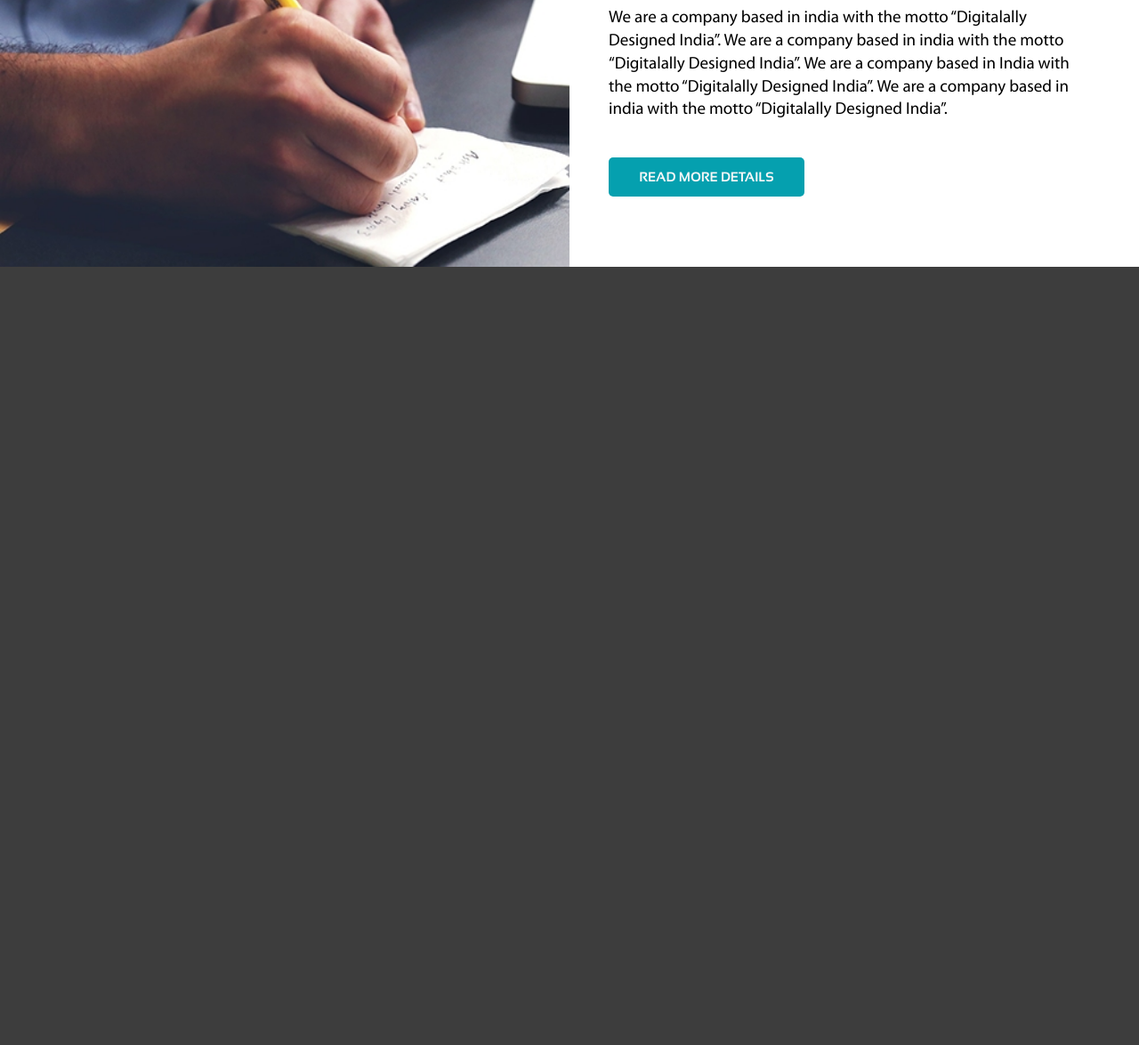
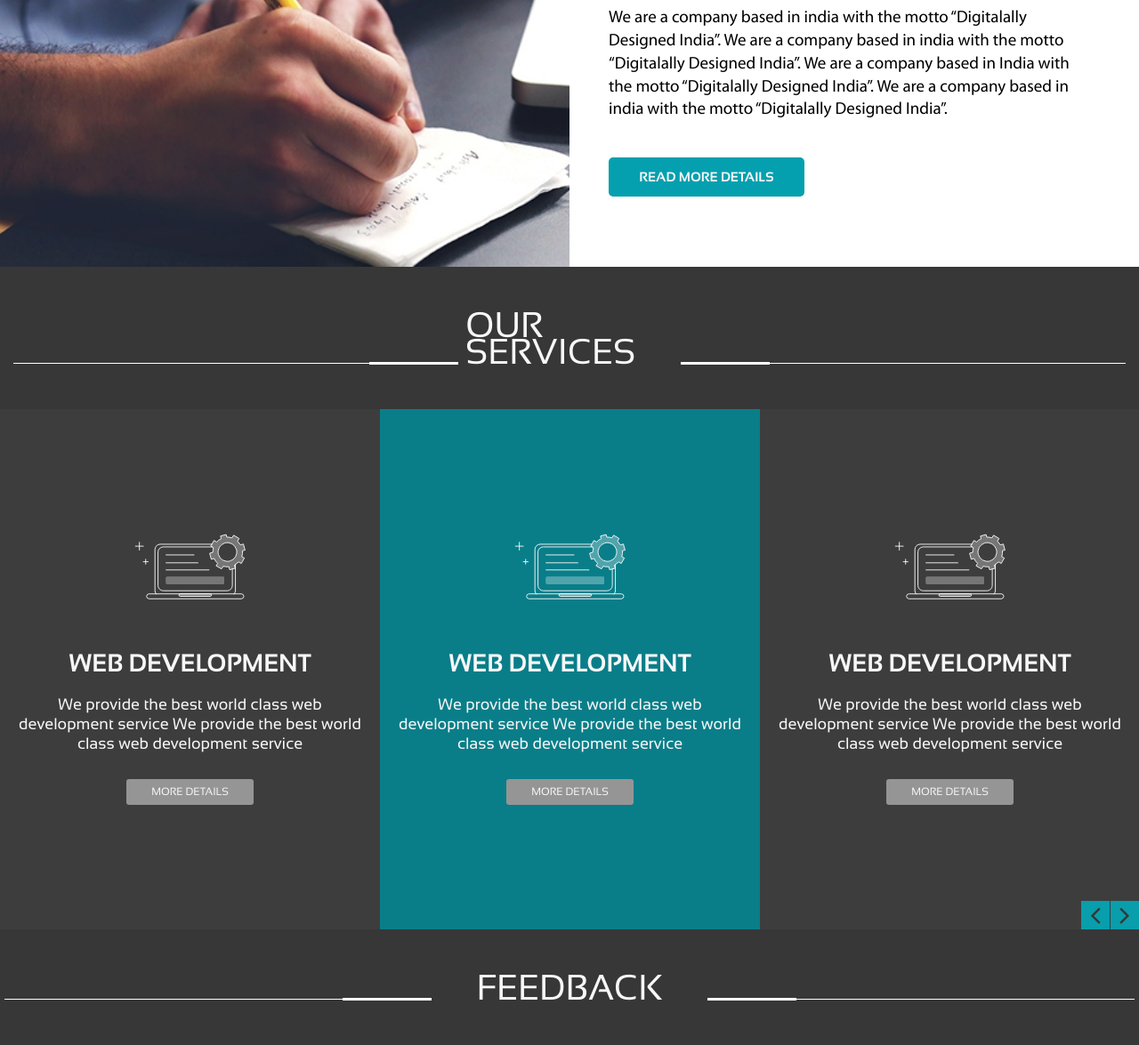
Before and after one commit to Romchikronik/maket-dlya-korporativnogo-sajta, a plain HTML site: page index.html in a window 1280 px wide. Shown: the part 815-1990 px from the top of the page at 89% size. Before the commit the page ends 1115 px from the top, so only its background shows below. Drawn offline with Linux system fonts and the light colour scheme.

Commit message:
дошел до третьего слайдера

```diff
--- a/css/style.css
+++ b/css/style.css
@@ -243,3 +243,106 @@ z-index: 54;
     background: #fff;
     color: #05a0af;
 }
+
+.header-title{
+    padding: 50px 0;
+    background: #373737;
+}
+
+.header-title h2{
+    color: #f7f7f7;
+    font-size: 40px;
+    line-height: 30px;
+    margin: 0 8px;
+}
+
+.header-title-line .thin-line{
+    width: 400px;
+    height: 1px;
+    background: #fff;
+}
+
+.header-title-line .bold-line{
+    width: 100px;
+    height: 3px;
+    background: #fff;
+}
+
+.web-slider .slick-slide{
+    padding: 140px 15px;
+    text-align: center;
+}
+
+.web-slider .slick-slide img{
+    margin: 0 auto 55px;
+}
+
+.web-slider h3{
+    color: #f7f7f7;
+    font-size: 28px;
+    font-weight: 700;
+    text-transform: uppercase;
+    margin-bottom: 18px;
+}
+
+.web-slider p{
+    color: #f7f7f7;
+    font-size: 18px;
+    line-height: 22px;
+    margin-bottom: 29px;
+}
+
+.web-slider a{
+    display: inline-flex;
+    width: 143px;
+    height: 29px;
+    background: #959595;
+    color: #f7f7f7;
+    font-size: 12px;
+    align-items: center;
+    justify-content: center;
+    border-radius: 3px;
+    border: 1px solid transparent;
+    transition: 0.6s;
+}
+
+.web-slider a:hover{
+    border-color: #959595;
+    background: #fff;
+    color: #959595;
+}
+
+.web-slider .slick-center{
+    background: #097e89;
+}
+
+.web-slider{
+    position: relative;
+}
+
+ .web-slick-arrow{
+width: 32px;
+height: 32px;
+background: #089eac;
+color: #373636;
+outline: none !important;
+border: none;
+font-size: 32px;
+line-height: 10px;
+position: absolute;
+z-index: 22;
+bottom: 0;
+right: 0;
+}
+
+.web-prev-arrow{
+    right: 33px;
+}
+
+.feedback{
+    margin: 0 50px !important;
+}
+
+.feedback-title .thin-line{
+    width: 380px;
+}
--- a/index.html
+++ b/index.html
@@ -95,10 +95,68 @@
       </div>
     </section>
 
+    <section class="header-title">
+      <div class="container-fluid d-flex justify-content-center align-items-end">
+        <div class="header-title-line d-flex align-items-center">
+          <div class="thin-line"></div>
+          <div class="bold-line"></div>
+        </div>
+        <h2>OUR SERVICES</h2>
+        <div class="header-title-line d-flex align-items-center">
+          <div class="bold-line"></div>
+          <div class="thin-line"></div>
+        </div>
+      </div>
+    </section>
 
+    <section class="web">
+      <div class="web-slider">
+        <div class="web-slide-content">
+          <img src="images/web_img.png" alt="">
+          <h3>Web DEVELOPMENT</h3>
+          <p>We provide the best world class web development service We provide the best world class web development service</p>
+          <a href="">MORE DETAILS</a>
+        </div>
+        <div class="web-slide-content">
+          <img src="images/web_img.png" alt="">
+          <h3>Web DEVELOPMENT</h3>
+          <p>We provide the best world class web development service We provide the best world class web development service</p>
+          <a href="">MORE DETAILS</a>
+        </div>
+        <div class="web-slide-content">
+          <img src="images/web_img.png" alt="">
+          <h3>Web DEVELOPMENT</h3>
+          <p>We provide the best world class web development service We provide the best world class web development service</p>
+          <a href="">MORE DETAILS</a>
+        </div>
+        <div class="web-slide-content">
+          <img src="images/web_img.png" alt="">
+          <h3>Web DEVELOPMENT</h3>
+          <p>We provide the best world class web development service We provide the best world class web development service</p>
+          <a href="">MORE DETAILS</a>
+        </div>
+        <div class="web-slide-content">
+          <img src="images/web_img.png" alt="">
+          <h3>Web DEVELOPMENT</h3>
+          <p>We provide the best world class web development service We provide the best world class web development service</p>
+          <a href="">MORE DETAILS</a>
+        </div>
+      </div>
+    </section>
 
-
-
+    <section class="header-title feedback-title">
+      <div class="container-fluid d-flex justify-content-center align-items-end">
+        <div class="header-title-line d-flex align-items-center">
+          <div class="thin-line"></div>
+          <div class="bold-line"></div>
+        </div>
+        <h2 class="feedback">FEEDBACK</h2>
+        <div class="header-title-line d-flex align-items-center">
+          <div class="bold-line"></div>
+          <div class="thin-line"></div>
+        </div>
+      </div>
+    </section>
 
 
 
@@ -143,6 +201,34 @@
         prevArrow: '<button class="slick-arrow prev-arrow"><i class="fa fa-angle-left"></i></button>',
         nextArrow: '<button class="slick-arrow next-arrow"><i class="fa fa-angle-right"></i></button>'
       });
+      $('.web-slider').slick({
+        prevArrow: '<button class="web-slick-arrow web-prev-arrow"><i class="fa fa-angle-left"></i></button>',
+        nextArrow: '<button class="web-slick-arrow web-next-arrow"><i class="fa fa-angle-right"></i></button>',
+        slidesToShow: 3,
+        centerMode: true,
+  centerPadding: '0',
+  slidesToShow: 3,
+  responsive: [
+    {
+      breakpoint: 768,
+      settings: {
+        arrows: false,
+        centerMode: true,
+        centerPadding: '0',
+        slidesToShow: 3
+      }
+    },
+    {
+      breakpoint: 480,
+      settings: {
+        arrows: false,
+        centerMode: true,
+        centerPadding: '0',
+        slidesToShow: 1
+      }
+    }
+  ]
+      });
     });
   </script>
 </body>
```
